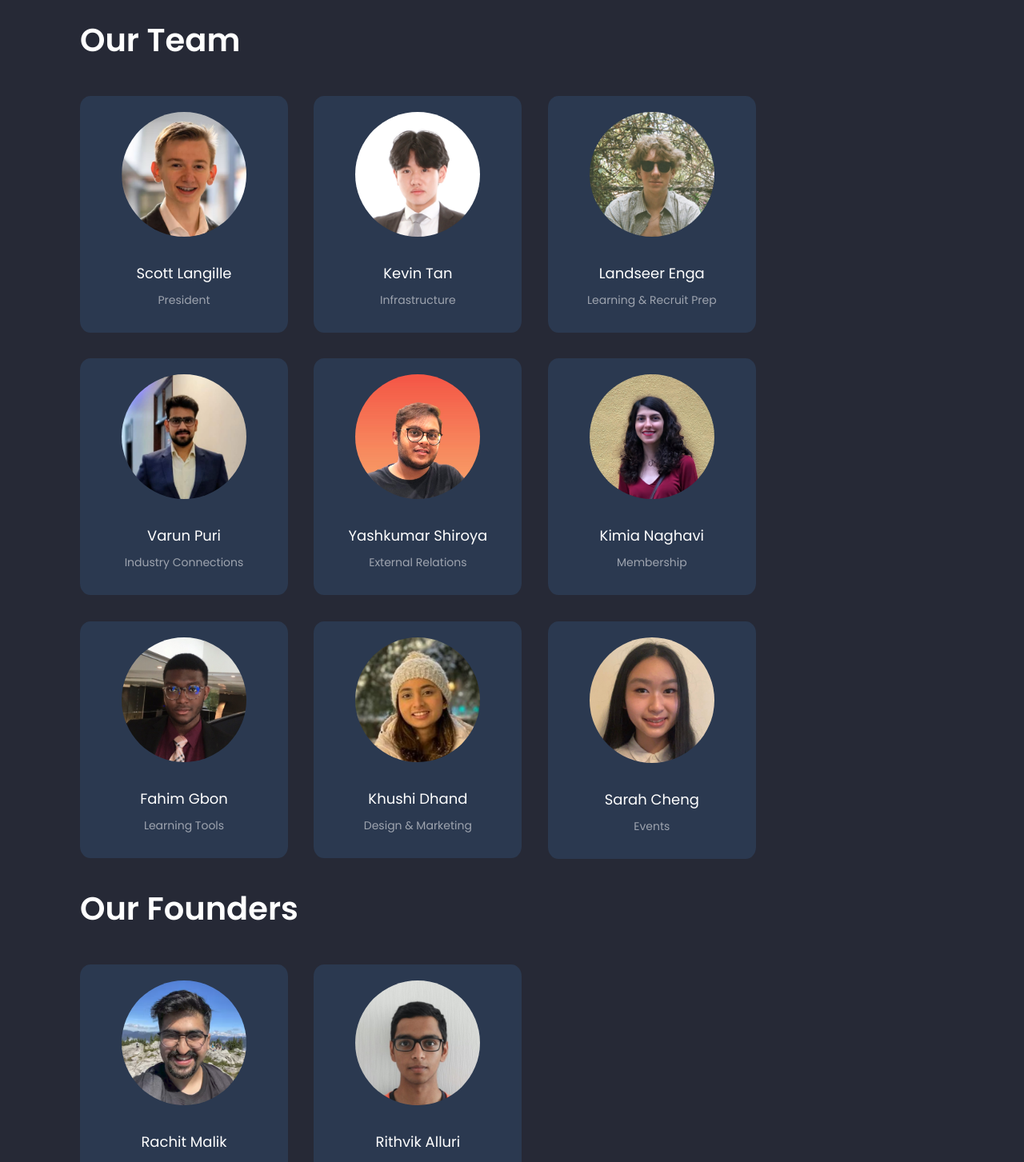
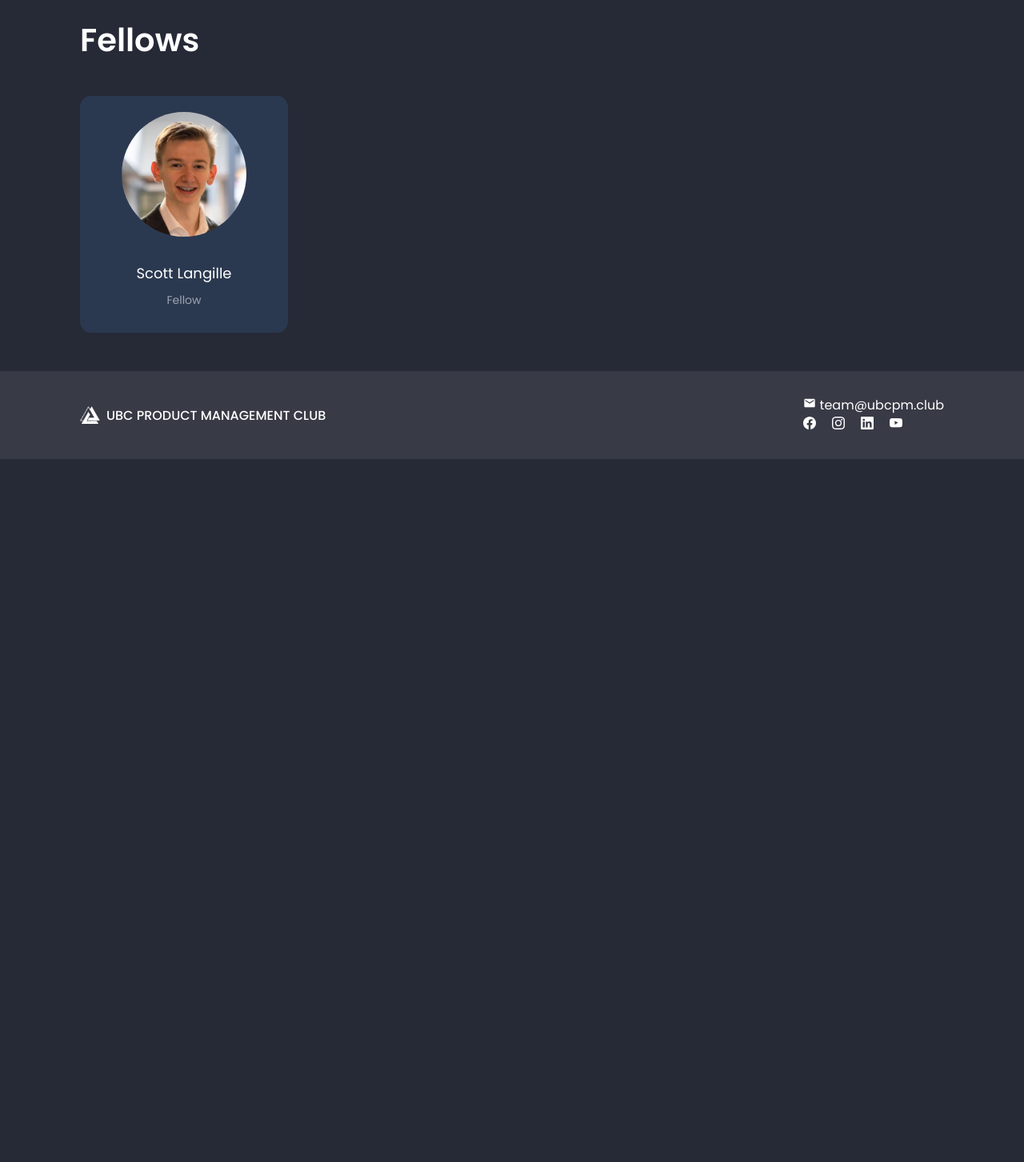
Before and after one commit to UBC-Product-Management-Club/productsprint-website, a React (Create React App) app: page /#/fellows in a window 1280 px wide. Shown: the part 120-1573 px from the top of the page at 80% size. After the commit the page ends 800 px from the top, so only its background shows below. Built offline with nearby package versions, Linux system fonts and the light colour scheme.

Commit message:
prop drilled to display fellow projects

```diff
--- a/src/App.js
+++ b/src/App.js
@@ -11,8 +11,27 @@ import Team from './components/team/Team';
 import ScrollToTop from './components/utils/ScrollToTop';
 import Projects from './components/shared/team/Projects';
 import Fellows from './components/fellowship/Fellows';
+import ProjectCard from './components/shared/team/ProjectCard';
+import Scott from './assets/fellowship_members/scott/scott_bio.png';
+import ProjectData from './class/ProjectData';
 
 function App() {
+  const phase_2 = {
+    isFinished: false,
+    title: 'Second Fellowship Project',
+    text: 'Case: Repurpose a product for a new market. Create the strategy to bring a product to a new market by planning for implementation, considering the roadmap &amp; risks involved.',
+    link: 'To be released in November.',
+  };
+  const phase_3 = {
+    isFinished: false,
+    title: 'Third Fellowship Project',
+    text: 'A case study on how I would improve this spatial video meeting app that can simulate aspects of the in-person experience for online events and conferences.',
+  };
+  const spatial_chat = {
+    isFinished: true,
+    title: 'Improving SpatialChat',
+    text: 'A case study on how I would improve this spatial video meeting app that can simulate aspects of the in-person experience for online events and conferences.',
+  };
   return (
     <>
       <Header />
@@ -55,19 +74,29 @@ function App() {
             }
           />
           <Route
-            path='/projects'
-            element={
-              <>
-                <Projects />
-              </>
-            }
-          />
-          <Route
             path='/fellows'
             element={
               <>
                 <Fellows />
               </>
+            }
+          />
+          {/* Scott Bio and Projects */}
+          <Route
+            exact
+            path='/scott-langille'
+            element={
+              <Projects
+                img={Scott}
+                name='Scott Langille'
+                title='Fellow'
+                bio_text='Aspiring Product Manager with experience in front-end development
+              and design. Currently working as a PM Intern at BlackBerry in
+              Toronto, but eventually wants to break out of the corporate world to
+              pursue his own startup and tackle problems in education.'
+                linkedin='https://www.linkedin.com/in/scottlangille/'
+                projects={[spatial_chat, phase_2, phase_3]}
+              />
             }
           />
         </Routes>
--- /dev/null
+++ b/src/class/ProjectData.js
@@ -0,0 +1,9 @@
+class ProjectData {
+  constructor(img, isFinished, title, text, link) {
+    this.img = img;
+    this.isFinished = isFinished;
+    this.title = title;
+    this.text = text;
+    this.link = link;
+  }
+}
--- a/src/components/fellowship/Fellows.jsx
+++ b/src/components/fellowship/Fellows.jsx
@@ -1,5 +1,6 @@
 import React from 'react';
 import '../team/team.css';
+import { Route, Routes, Link, Switch, BrowserRouter } from 'react-router-dom';
 import ProfileCard from '../shared/team/ProfileCard';
 import Scott from '../../assets/team_pictures/scott.png';
 import Kevin from '../../assets/team_pictures/kevin.png';
@@ -12,72 +13,18 @@ import Khushi from '../../assets/team_pictures/khushi.png';
 import Sarah from '../../assets/team_pictures/sarah.png';
 import Rachit from '../../assets/team_pictures/rachit.png';
 import Rithvik from '../../assets/team_pictures/rithvik.png';
+import ProjectCard from '../shared/team/ProjectCard';
+import Projects from '../shared/team/Projects';
 
 function Fellows() {
   return (
     <div>
       <div className='container'>
-        <p className='team_title'>Our Team</p>
+        <p className='team_title'>Fellows</p>
         <div className='card_display_container'>
-          <ProfileCard
-            img={Scott}
-            name='Scott Langille'
-            title='President'
-          ></ProfileCard>
-          <ProfileCard
-            img={Kevin}
-            name='Kevin Tan'
-            title='Infrastructure'
-          ></ProfileCard>
-          <ProfileCard
-            img={Landseer}
-            name='Landseer Enga'
-            title='Learning &amp; Recruit Prep'
-          ></ProfileCard>
-          <ProfileCard
-            img={Varun}
-            name='Varun Puri'
-            title='Industry Connections'
-          ></ProfileCard>
-          <ProfileCard
-            img={Yash}
-            name='Yashkumar Shiroya'
-            title='External Relations'
-          ></ProfileCard>
-          <ProfileCard
-            img={Kimia}
-            name='Kimia Naghavi'
-            title='Membership'
-          ></ProfileCard>
-          <ProfileCard
-            img={Fahim}
-            name='Fahim Gbon'
-            title='Learning Tools'
-          ></ProfileCard>
-          <ProfileCard
-            img={Khushi}
-            name='Khushi Dhand'
-            title='Design &amp; Marketing'
-          ></ProfileCard>
-          <ProfileCard
-            img={Sarah}
-            name='Sarah Cheng'
-            title='Events'
-          ></ProfileCard>
-        </div>
-
-        <p className='team_title'>Our Founders</p>
-        <div className='card_display_container'>
-          <ProfileCard
-            img={Rachit}
-            name='Rachit Malik'
-            title='PM @ Microsoft'
-          ></ProfileCard>
-          <ProfileCard
-            img={Rithvik}
-            name='Rithvik Alluri'
-            title='SWE @ Microsoft'
-          ></ProfileCard>
+          <Link to='/scott-langille'>
+            <ProfileCard img={Scott} name='Scott Langille' title='Fellow' />
+          </Link>
         </div>
       </div>
     </div>
--- a/src/components/shared/team/ProjectCard.jsx
+++ b/src/components/shared/team/ProjectCard.jsx
@@ -2,10 +2,11 @@ import React from 'react';
 import './/projects.css';
 import FellowProject1 from '../../../assets/fellowship_members/scott/spatial_chat.png';
 
-function ProjectCard({ isFinished }) {
+function ProjectCard({ project }) {
   return (
     <div>
-      {isFinished && (
+      {console.log(project.isFinished)}
+      {project.isFinished && (
         <div className='project_card_container'>
           <div className='project_image_container'>
             <img
@@ -15,28 +16,20 @@ function ProjectCard({ isFinished }) {
             />
           </div>
           <div className='project_text_container'>
-            <p className='project_text_title'>Improving SpatialChat</p>
-            <p className='project_text'>
-              A case study on how I would improve this spatial video meeting app
-              that can simulate aspects of the in-person experience for online
-              events and conferences.
-            </p>
+            <p className='project_text_title'>{project.title}</p>
+            <p className='project_text'>{project.text}</p>
             <a className='about_link' href=''>
               View Project →
             </a>
           </div>
         </div>
       )}
-      {!isFinished && (
+      {!project.isFinished && (
         <div className='project_card_container unfinished'>
           <div className='project_text_container'>
-            <p className='project_text_title'>Second Fellowship Project</p>
-            <p className='project_text'>
-              Case: Repurpose a product for a new market. Create the strategy to
-              bring a product to a new market by planning for implementation,
-              considering the roadmap &amp; risks involved.
-            </p>
-            <p className='about_link'>To be released in November.</p>
+            <p className='project_text_title'>{project.title}</p>
+            <p className='project_text'>{project.text}</p>
+            <p className='about_link'>{project.link}</p>
           </div>
         </div>
       )}
--- a/src/components/shared/team/Projects.jsx
+++ b/src/components/shared/team/Projects.jsx
@@ -1,32 +1,36 @@
 import React from 'react';
 import './projects.css';
-import Scott from '../../../assets/fellowship_members/scott/scott_bio.png';
+
 import ProjectCard from './ProjectCard';
 
-function Projects({ img, name, title, bio_text }) {
+function Projects({ img, name, title, bio_text, linkedin, projects }) {
+  // const listProjects =
+  //   projects || (projects == undefined && [undefined, undefined, undefined]);
+  console.log(projects);
   return (
     <div>
       <div className='bio_container'>
-        <img src={Scott} alt='scott' />
+        <img src={img} alt='img' />
         <div className='bio_text_container'>
-          <p className='bio_name'>Scott Langille</p>
-          <p className='bio_title'>Club President</p>
-          <p className='bio_text'>
-            Aspiring Product Manager with experience in front-end development
-            and design. Currently working as a PM Intern at BlackBerry in
-            Toronto, but eventually wants to break out of the corporate world to
-            pursue his own startup and tackle problems in education.
-          </p>
-          <a className='about_link' href=''>
+          <p className='bio_name'>{name}</p>
+          <p className='bio_title'>{title}</p>
+          <p className='bio_text'>{bio_text}</p>
+          <a className='about_link' target='blank' href={linkedin}>
             Visit LinkedIn Profile →
           </a>
         </div>
       </div>
       <div className='projects_container'>
         <p className='project_container_title'>Projects</p>
-        <ProjectCard isFinished={true} />
-        <ProjectCard isFinished={false} />
-        <ProjectCard isFinished={false} />
+        {/* {listProjects.map((item) => {
+          if (item === undefined) {
+            return <ProjectCard isFinished={item.isFinished} />;
+          }
+          return <ProjectCard isFinished={item.isFinished} />;
+        })} */}
+        {projects.map((item) => {
+          return <ProjectCard project={item} />;
+        })}
       </div>
     </div>
   );
```
